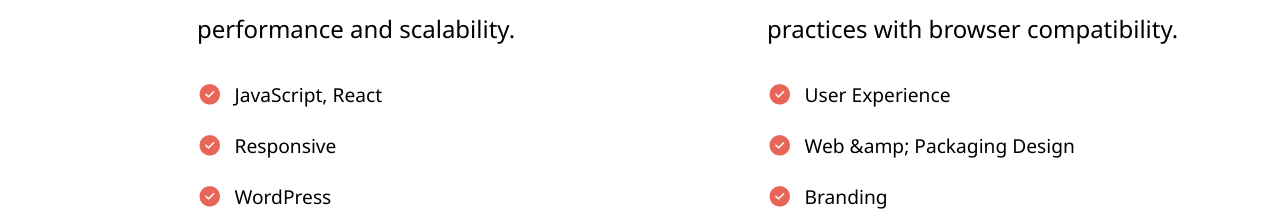
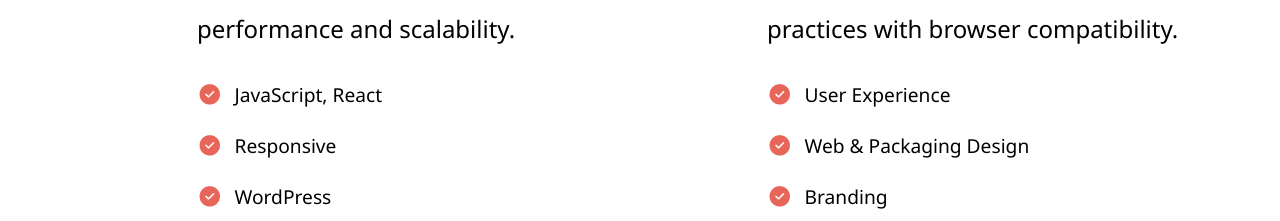
Before and after one commit to idlelimey/tim-cutting, a React (Create React App) app: page / in a window 1280 px wide. Shown: the part 1120-1341 px from the top of the page. Built offline with nearby package versions, Linux system fonts and the light colour scheme.

Commit message:
Update Home.js

```diff
--- a/src/Pages/Home.js
+++ b/src/Pages/Home.js
@@ -69,7 +69,7 @@ function Home() {
                         content="Attractive and usable design combining the best UX/UI and design practices with browser compatibility."
                         list={[
                             'User Experience',
-                            'Web &amp; Packaging Design',
+                            'Web & Packaging Design',
                             'Branding'
                         ]}
                     />
```
